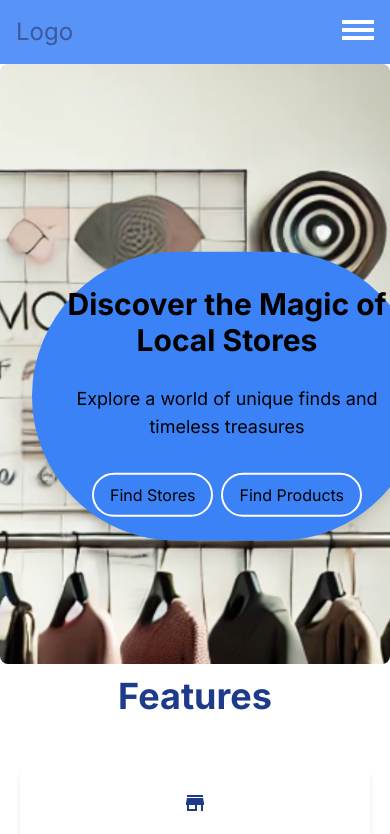
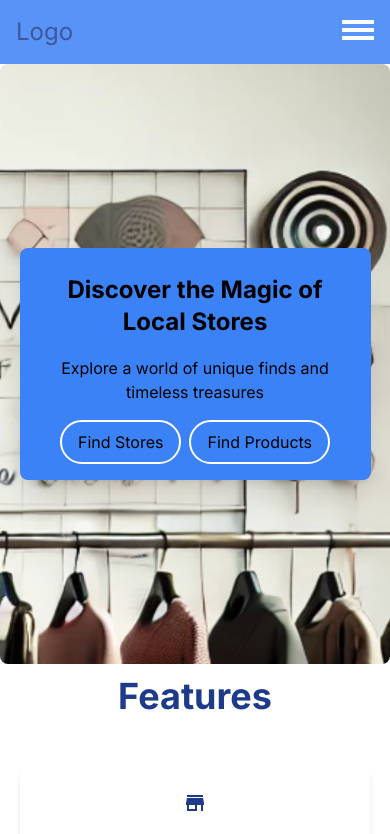
Before and after one commit to Tby23rd/techstars, a Next.js app: page / in a window 390 px wide. Shown: the top 834 px of the page. Built offline with nearby package versions, Linux system fonts and the light colour scheme.

Commit message:
responsive

```diff
--- a/components/Hero.tsx
+++ b/components/Hero.tsx
@@ -20,17 +20,17 @@ const Hero: React.FC = () => {
   };
 
   return (
-    <div className="relative h-[600px] rounded-lg overflow-hidden flex md:flex-row md:justify-end">
+    <div className="relative h-[600px] md:h-[800px] rounded-lg overflow-hidden flex items-center justify-center md:flex-row md:justify-end">
       <Image src="/images/fashion1.png" alt="Fashion Image" layout="fill" objectFit="cover" className="absolute inset-0 w-full h-full object-cover" />
-      <div className="absolute top-1/2 left-1/2 transform -translate-x-1/2 -translate-y-1/2 text-center shadow-xl rounded-full m-8 p-6 bg-blue-500 w-full md:w-1/2 md:text-left md:p-5">
-        <h1 className="text-3xl md:text-4xl lg:text-5xl font-bold mb-4">Discover the Magic of Local Stores</h1>
-        <p className="text-lg md:text-xl lg:text-2xl mb-8">Explore a world of unique finds and timeless treasures</p>
-        <div className="mt-5 text-center">
+      <div className="relative text-center shadow-xl rounded-lg m-4 p-4 bg-blue-500 w-[90%] sm:w-3/4 md:w-1/2 md:text-left md:p-5">
+        <h1 className="text-2xl sm:text-3xl md:text-4xl lg:text-5xl font-bold mb-2 sm:mb-4">Discover the Magic of Local Stores</h1>
+        <p className="text-md sm:text-lg md:text-xl lg:text-2xl mb-4 sm:mb-8">Explore a world of unique finds and timeless treasures</p>
+        <div className="mt-4 sm:mt-5 text-center">
           <Button variant="primary" onClick={handleShopNow} className="rounded-full mr-2 py-2 px-4 bg-blue-500 border-2 border-white">
             Find Stores
           </Button>
           <Button variant="secondary" onClick={handleCatalog} className="rounded-full py-2 px-4 bg-blue-500 border-2 border-white">
-          Find Products
+            Find Products
           </Button>
         </div>
       </div>
--- a/components/products/Products.tsx
+++ b/components/products/Products.tsx
@@ -1,9 +1,6 @@
 "use client";
 
 import React from 'react';
-import Slider from 'react-slick';
-import 'slick-carousel/slick/slick.css';
-import 'slick-carousel/slick/slick-theme.css';
 import Image from 'next/image';
 
 interface Product {
@@ -60,34 +57,18 @@ const productsData: Product[] = [
 ];
 
 const FeaturedProducts: React.FC = () => {
-  const settings = {
-    dots: true,
-    infinite: true,
-    speed: 500,
-    slidesToShow: 3,
-    slidesToScroll: 1,
-  };
-
   return (
     <div id="FeaturedProducts" className="shadow rounded-lg m-4 p-5">
       <h1 className="text-3xl text-blue-900 font-bold text-center mb-5">Featured Products</h1>
-      <div className="rounded-lg p-5">
-        <Slider {...settings}>
-          {productsData.map((product) => (
-            <div key={product.id} className="text-center">
-              <Image src={product.imageUrl}
-               alt={product.name} width={200}
-               height={200} className="mx-auto " />
-              <h2 className="text-xl font-bold text-gray-800 mt-4">{product.name}</h2>
-              <p className="text-lg text-gray-600 mt-2">
-                Price: ${product.selling_price.toFixed(2)}
-              </p>
-              <p className="text-sm text-gray-600 mt-4">
-                {product.description}
-              </p>
-            </div>
-          ))}
-        </Slider>
+      <div className="grid grid-cols-1 sm:grid-cols-2 lg:grid-cols-3 gap-6">
+        {productsData.map((product) => (
+          <div key={product.id} className="text-center border rounded-lg p-4 shadow">
+            <Image src={product.imageUrl} alt={product.name} width={200} height={200} className="mx-auto" />
+            <h2 className="text-xl font-bold text-gray-800 mt-4">{product.name}</h2>
+            <p className="text-lg text-gray-600 mt-2">Price: ${product.selling_price.toFixed(2)}</p>
+            <p className="text-sm text-gray-600 mt-4">{product.description}</p>
+          </div>
+        ))}
       </div>
     </div>
   );
--- a/pages/ShopPage.tsx
+++ b/pages/ShopPage.tsx
@@ -75,11 +75,7 @@ const ShopPage: React.FC = () => {
       <div className="grid grid-cols-1 sm:grid-cols-2 md:grid-cols-5 gap-5">
         {filteredStores.map((store, index) => (
           <div key={index} className="bg-white rounded-lg shadow-md overflow-hidden text-center p-4">
-            <img
-              src={store.logo}
-              alt={store.name}
-              className="w-full h-32 object-cover mb-4"
-            />
+
             <h2 className="text-xl font-bold text-gray-800">{store.name}</h2>
             <p className="text-sm text-gray-600 mt-2">{store.description}</p>
             <p className="text-sm text-gray-600 mt-2 font-bold">{store.location}</p>
```
